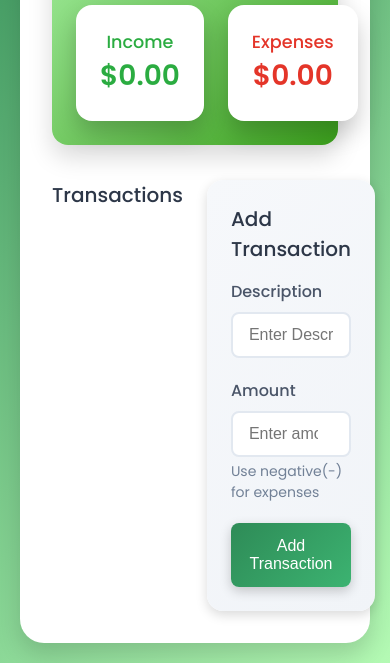
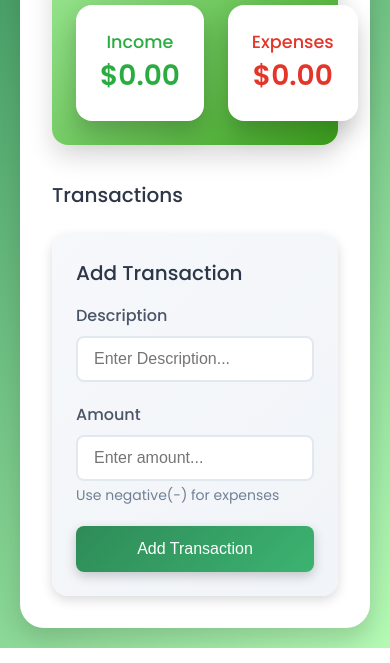
Before and after one commit to Jaydoh19/Expense-Tracker, a plain HTML site: page index.html in a window 390 px wide. Shown: the part 300-963 px from the top of the page. Drawn offline with Linux system fonts and the light colour scheme.

Commit message:
add responsive design

```diff
--- a/styles.css
+++ b/styles.css
@@ -281,3 +281,13 @@ button[type="submit"]:active{
 }
 
 /*Responsive Design*/
+
+@media(max-width: 900px){
+  .main-content{
+    grid-template-columns: 1fr;
+  }
+
+  #transaction-list {
+    max-height: 300px;
+  }
+}
```
